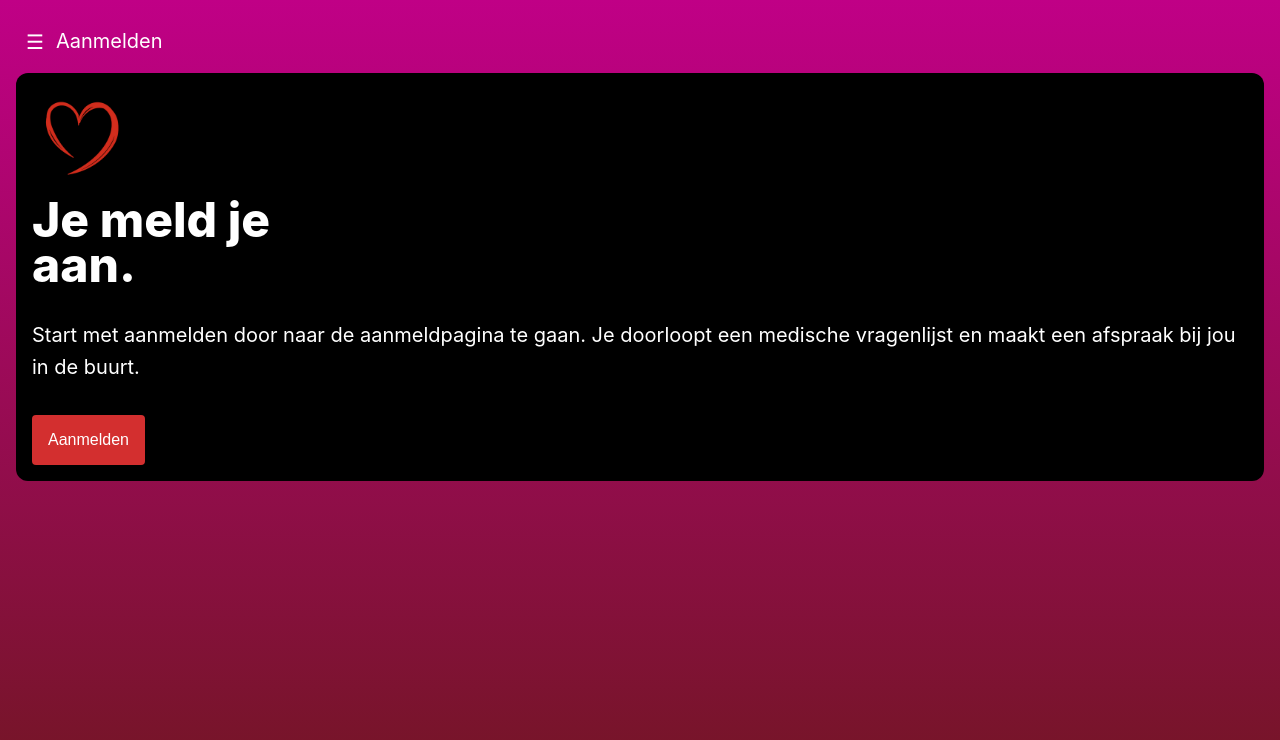
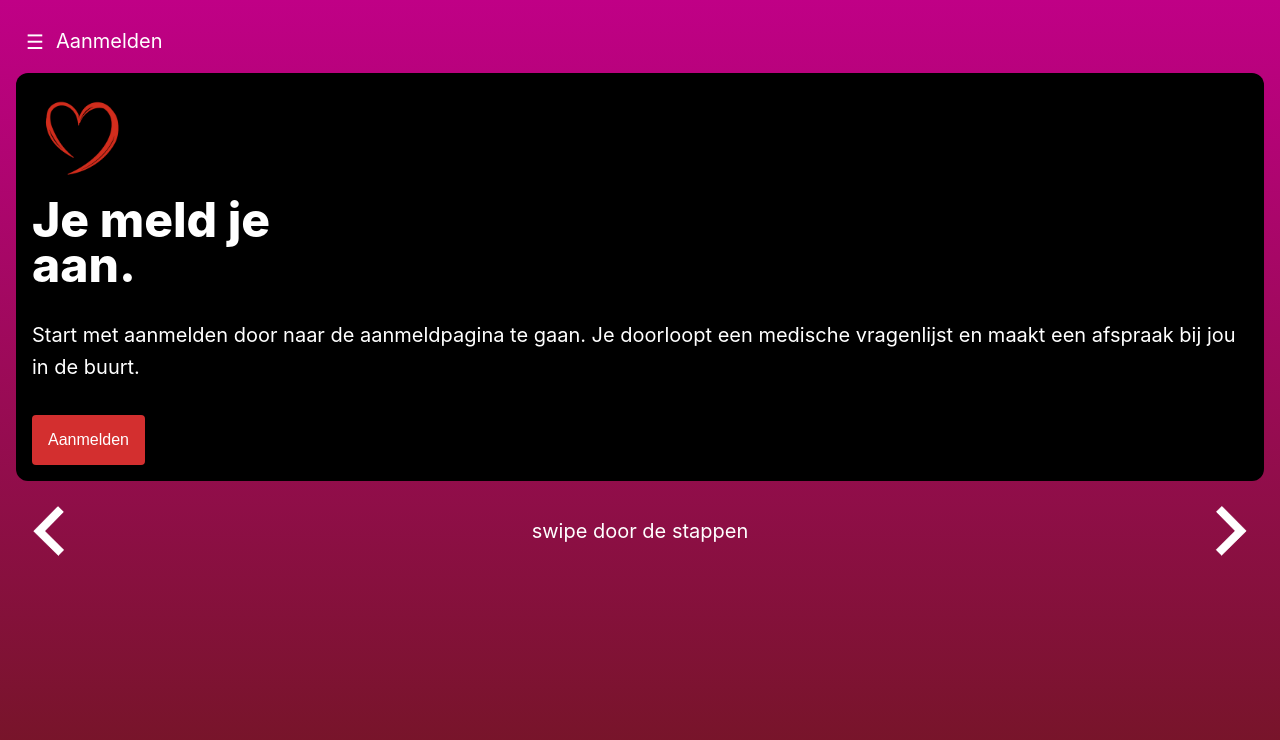
Before and after one commit to robijntje/Sanquin-Landing-Page, a Vue app: page /informatie/hoemeldikmeaan in a window 1280 px wide. Shown: the top 740 px of the page. Built offline with nearby package versions, Linux system fonts and the light colour scheme; a web font is replaced by a local one.

Commit message:
Added the bottom instructions on the SignUpView page
Added the instructions on the bottom of the page.
Made sure the items are aligned correctly.

```diff
--- a/src/views/Informatie.vue
+++ b/src/views/Informatie.vue
@@ -32,7 +32,6 @@ export default {
         'Waar kan ik doneren?',
         'Mag ik met mijn medicatie doneren?',
         'Mag ik auto rijden na een donatie?',
-        'Wat is het verschil tussen bloed of plasma doneren?'
       ]
     };
   },
--- a/src/views/SignUpView.vue
+++ b/src/views/SignUpView.vue
@@ -19,6 +19,11 @@
         </section>
       </div>
     </main>
+    <footer class="navinstructions">
+      <img class="left-icon" src="/src/assets/backward.png" height="100px" alt="Achteruit" />
+      <h1>swipe door de stappen</h1>
+      <img class="right-icon" src="/src/assets/forward.png" height="100px" alt="Vooruit" />
+    </footer>
 
   </div>
 
@@ -53,5 +58,32 @@ export default {
 </script>
 
 <style scoped>
+.navinstructions {
+  display: flex;
+  flex-direction: row;
+  justify-content: space-between;
+  align-items: center;
+}
+
+.navinstructions .left-icon {
+  height: 100px;
+  flex-shrink: 0;
+}
+
+.navinstructions .right-icon {
+  height: 100px;
+  flex-shrink: 0;
+}
+
+.navinstructions h1 {
+  font-size: 20px;
+  margin: 0;
+  text-align: center;
+  flex-grow: 1;
+  display: flex;
+  justify-content: center;
+  align-items: center;
+  color: white;
+}
 
 </style>
```
Also changed, not shown: src/assets/backward.png (added), src/assets/forward.png (added).
